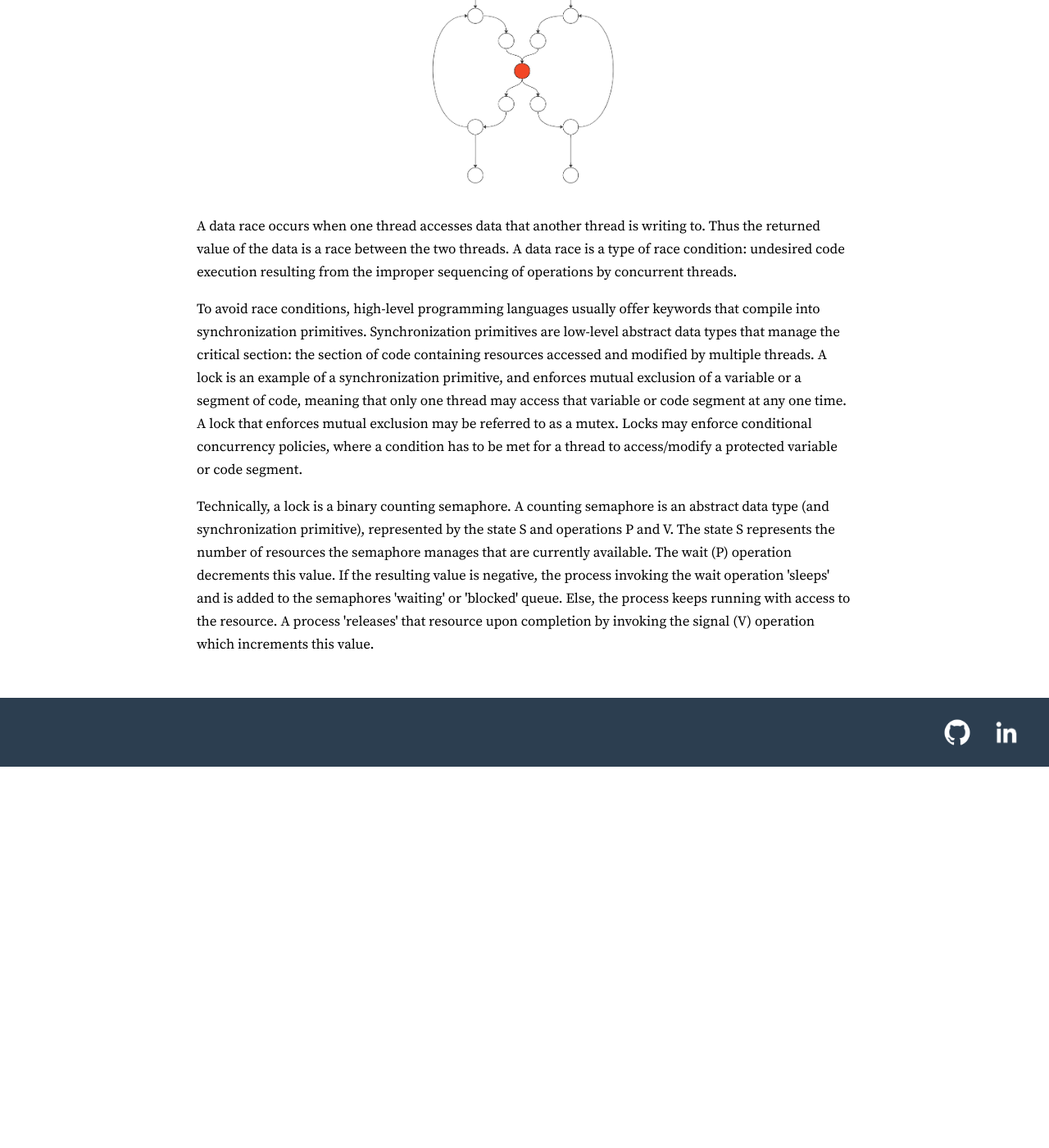
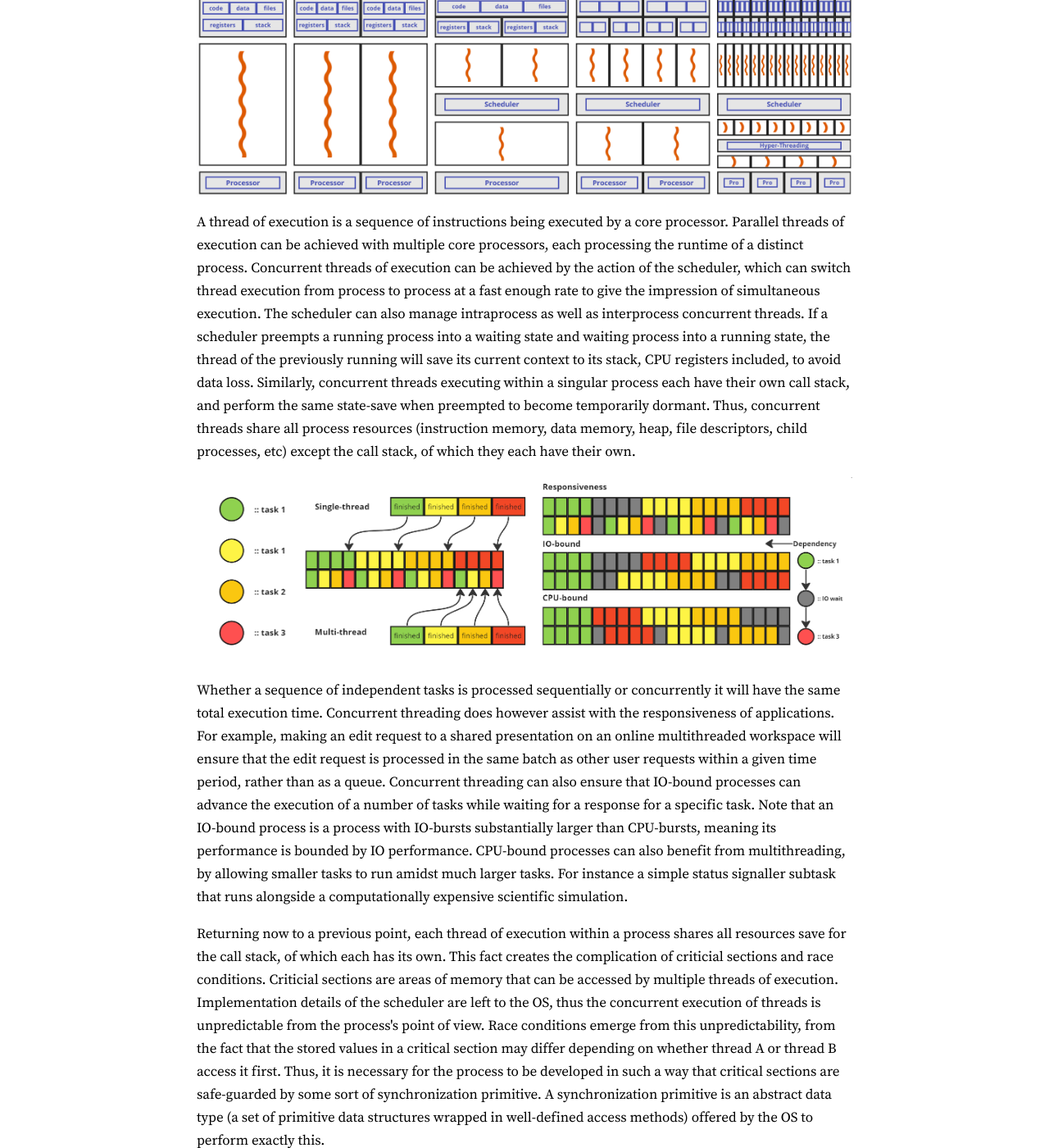
Before and after one commit to Rory-Mac/personal-website, a Jekyll site: the page built from Low-Level Programming/Multiprocessing.markdown, in a window 1280 px wide and 1400 px high, scrolled down 1451 px. Shown: the whole window at 82% size. Built offline with Jekyll 4.4.1, drawn with Linux system fonts in a browser that asks for light colours; before the commit the page ends 2386 px from its top, so only the background shows below that; some of the changed text lies outside the part shown.

Commit message:
multiprocessing document: thread and concurrency documentation

```diff
--- a/Low-Level Programming/Multiprocessing.markdown
+++ b/Low-Level Programming/Multiprocessing.markdown
@@ -8,41 +8,46 @@ tasks simultaneously. Concurrency describes core processors context-switching be
 execution. Each core processor can enact its own fetch-execute cycle, creating parallel threads of execution. There are typically many more tasks being run on
 a computer then there are cores of execution. To give the impression of simultaneous execution of these tasks, operating systems will have task schedulers to
 manage the context-switching action of each of these parallel threads.</p>
-<p><img src="/Assets/images/scheduler.png" width="50%" height="50%"></p>
+<p><img src="/Assets/images/scheduler.png" width="100%" height="100%"></p>
 <p>The scheduler manages a job queue, a ready queue and a device queue. These queues contain process control blocks (PCBs): data structures used by the operating system
 to describe processes. A process control block contains all relevant information describing a specific process. The above visualisation is an example taken from
 the linux kernel's 'O(1) Scheduler'. This has been replaced by the 'Completely Fair Scheduler' which removes the need for active and expired queues, and uses
 red-black tress in place of doubly-linked-lists for PCB storage. PCBs have a quantum (a time slice) that upon expiration moves them to the expired queue. When the
 active queue is empty, the queues are swapped, to continue execution of each unfinished PCB. The PCBs have a priority and niceness value. The priority value ranges
 from -100 (most) to 39 (least) while the niceness value ranges from -20 (most) to 19 (least). The niceness value is for user rather than kernel applications and is
-superimposed onto the priority value range from 0 to 39.
-
-</p>
-<!--
-    finish diagram with article
-    add producer-consumer heuristic
--->
-
-<p><img src="/Assets/images/thread_DFA.png" width="50%" height="50%"></p>
-<p>A scheduler is a type of system software that schedules the runtime of processes and manages threads of execution between them. Programs are loaded from
-non-volatile secondary memory into a 'ready queue' of processes in volatile memory. The scheduler is
-responsible for the above transformations, and will dequeue the process into a running state, and enqueue the process into a blocked state if the process
-is awaiting an I/O resource to become unblocked. When the I/O device responds, the process returns to the ready queue. A process may jump straight from
-running to ready in the case the scheduler picks another process (a timeout), to ensure a desirable time allocation of hardware resources to processes.
-A dispatcher is special system software that manages the thread of execution within the process selected to enter runtime by the scheduler.
-This includes the handling of context switches.</p>
-<p>Threads have their own stack (local volatile memory space for storing data) and a shared stack (for global versus local variables). This can lead to
-    data races when multiple threads attempt to manipulate the same data registers concurrently.</p>
-<p><img src="/Assets/images/critical_section.png" width="50%" height="50%"></p>
-<p>A data race occurs when one thread accesses data that another thread is writing to. Thus the returned value of the data is a race between the two threads.
-A data race is a type of race condition: undesired code execution resulting from the improper sequencing of operations by concurrent threads.</p>
-<p>To avoid race conditions, high-level programming languages usually offer keywords that compile into synchronization primitives.
-Synchronization primitives are low-level abstract data types that manage the critical section: the section of code containing resources accessed and
-modified by multiple threads. A lock is an example of a synchronization primitive, and enforces mutual exclusion of a variable or a segment of code,
-meaning that only one thread may access that variable or code segment at any one time. A lock that enforces mutual exclusion may be referred to as a mutex.
-Locks may enforce conditional concurrency policies, where a condition has to be met for a thread to access/modify a protected variable or code segment.</p>
-<p>Technically, a lock is a binary counting semaphore. A counting semaphore is an abstract data type (and synchronization primitive), represented by the
-state S and operations P and V. The state S represents the number of resources the semaphore manages that are currently available. The wait (P) operation
-decrements this value. If the resulting value is negative, the process invoking the wait operation 'sleeps' and is added to the semaphores 'waiting' or
-'blocked' queue. Else, the process keeps running with access to the resource. A process 'releases' that resource upon completion by invoking the signal (V)
-operation which increments this value.</p>
+superimposed onto the priority value range from 0 to 39.</p>
+<p> The bottom right DFA shows how a PCB moves between queues, from a ready state in
+the job queue, to a running state, to a blocked state (i.e. pending IO response) or straight back to a ready state (quantum expiry)
+before re-entry into the running state until task completion. Additional terms are often used, namely the long-term scheduler, the
+medium-term scheduler, the short-term scheduler, and the dispatcher. The long-term scheduler is responsible for managing process flow
+between the job queue and the run queue. The medium-term scheduler is responsible for managing process flow between the run queue and
+the blocked queue. The short-term scheduler is responsible for managing the execution of the most prioritised processes within the run
+queue. The dispatcher is additional kernel software that upon being signalled by the short-term scheduler that a PCB block requires
+immediate execution, initialises the runtime of the process itself.</p>
+<p><img src="/Assets/images/threads.png" width="100%" height="100%"></p>
+<p>A thread of execution is a sequence of instructions being executed by a core processor. Parallel threads of execution can be
+achieved with multiple core processors, each processing the runtime of a distinct process. Concurrent threads of execution can be
+achieved by the action of the scheduler, which can switch thread execution from process to process at a fast enough rate to give
+the impression of simultaneous execution. The scheduler can also manage intraprocess as well as interprocess concurrent threads.
+If a scheduler preempts a running process into a waiting state and waiting process into a running state, the thread of the previously
+running will save its current context to its stack, CPU registers included, to avoid data loss. Similarly, concurrent threads
+executing within a singular process each have their own call stack, and perform the same state-save when preempted to become
+temporarily dormant. Thus, concurrent threads share all process resources (instruction memory, data memory, heap, file
+descriptors, child processes, etc) except the call stack, of which they each have their own.</p>
+<p><img src="/Assets/images/concurrency.png" width="100%" height="100%"></p>
+<p>Whether a sequence of independent tasks is processed sequentially or concurrently it will have the same total execution time.
+Concurrent threading does however assist with the responsiveness of applications. For example, making an edit request to a shared
+presentation on an online multithreaded workspace will ensure that the edit request is processed in the same batch as other user
+requests within a given time period, rather than as a queue. Concurrent threading can also ensure that IO-bound processes can
+advance the execution of a number of tasks while waiting for a response for a specific task. Note that an IO-bound process is
+a process with IO-bursts substantially larger than CPU-bursts, meaning its performance is bounded by IO performance. CPU-bound
+processes can also benefit from multithreading, by allowing smaller tasks to run amidst much larger tasks. For instance a simple
+status signaller subtask that runs alongside a computationally expensive scientific simulation.</p>
+<p>Returning now to a previous point, each thread of execution within a process shares all resources save for the call stack, of
+which each has its own. This fact creates the complication of criticial sections and race conditions. Criticial sections are
+areas of memory that can be accessed by multiple threads of execution. Implementation details of the scheduler are left to the
+OS, thus the concurrent execution of threads is unpredictable from the process's point of view. Race conditions emerge from this
+unpredictability, from the fact that the stored values in a critical section may differ depending on whether thread A or thread B
+access it first. Thus, it is necessary for the process to be developed in such a way that critical sections are safe-guarded by
+some sort of synchronization primitive. A synchronization primitive is an abstract data type (a set of primitive data structures
+wrapped in well-defined access methods) offered by the OS to perform exactly this.</p>
```
Also changed, not shown: Assets/images/concurrency.png (added), Assets/images/critical_section.png (deleted), Assets/images/scheduler.png (added), Assets/images/thread_DFA.png (deleted), Assets/images/threads.png (added).
